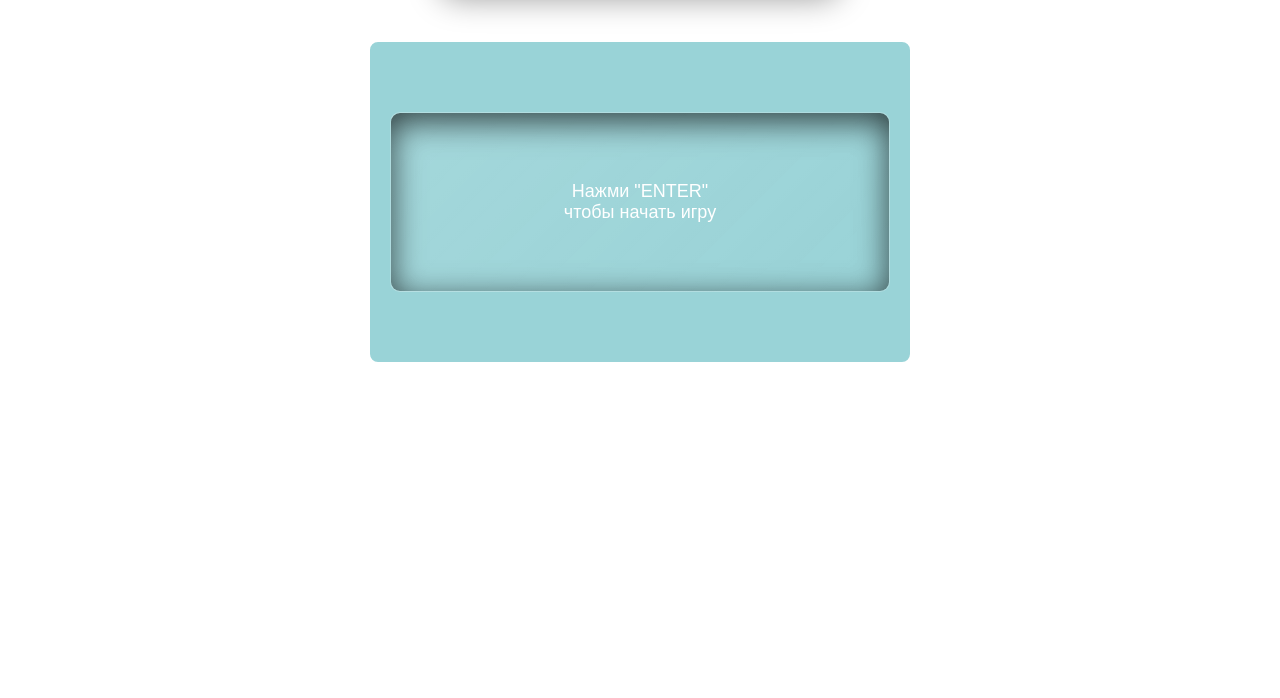
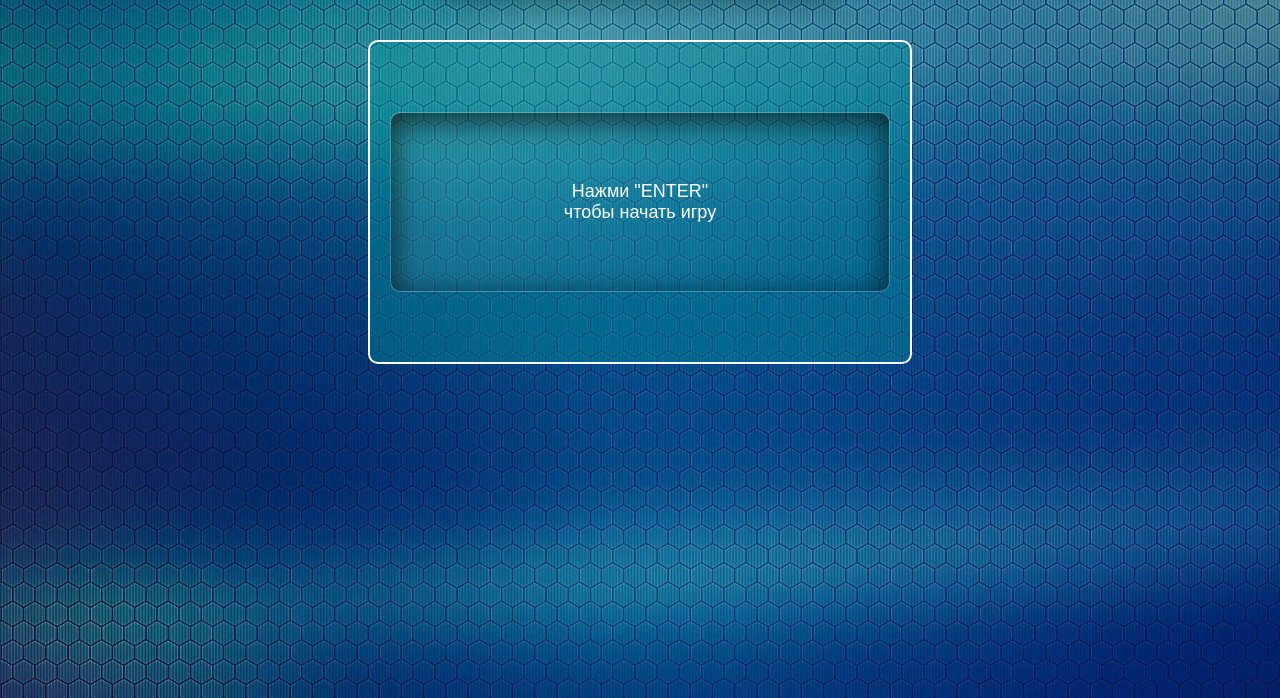
Before and after one commit to wee-owl/Tetris, a plain HTML site: page index.html in a window 1280 px wide. Shown: the part 102-800 px from the top of the page. Drawn offline with Linux system fonts and the light colour scheme; files whose address does not match are found by name.

Commit message:
fix: update file

```diff
--- a/index.css
+++ b/index.css
@@ -1,5 +1,5 @@
 html {
-    background: url("../bg.jpg") no-repeat center center fixed;
+    background: url("../image/bg.jpg") no-repeat center center fixed;
     background-size: cover;
 }
 
```
